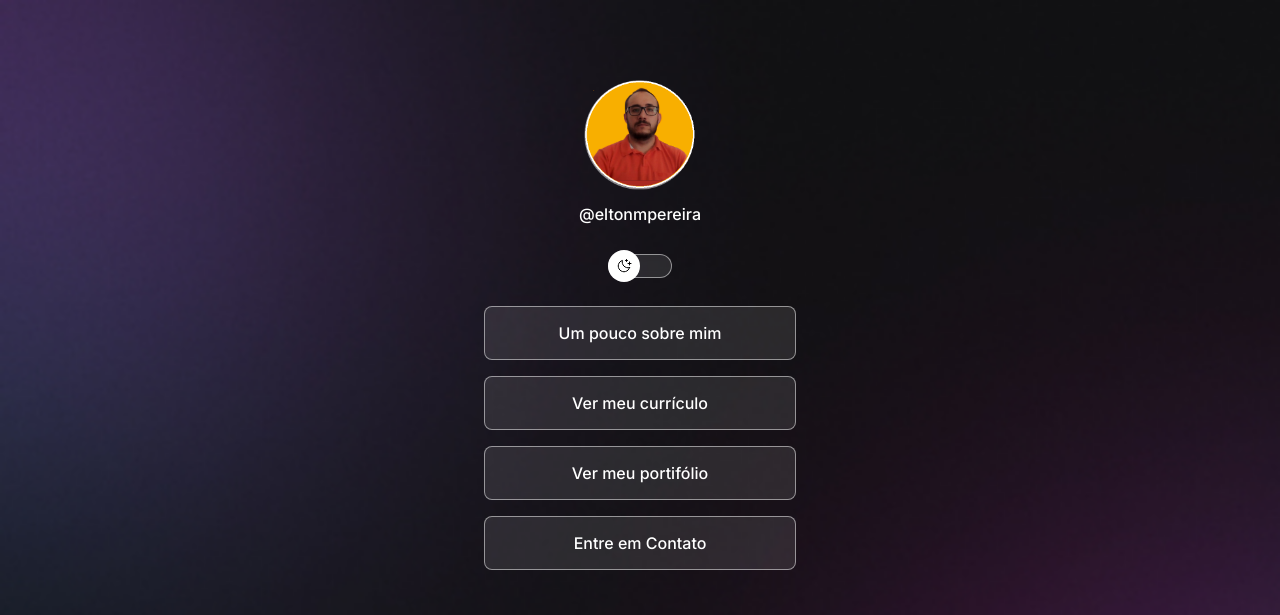
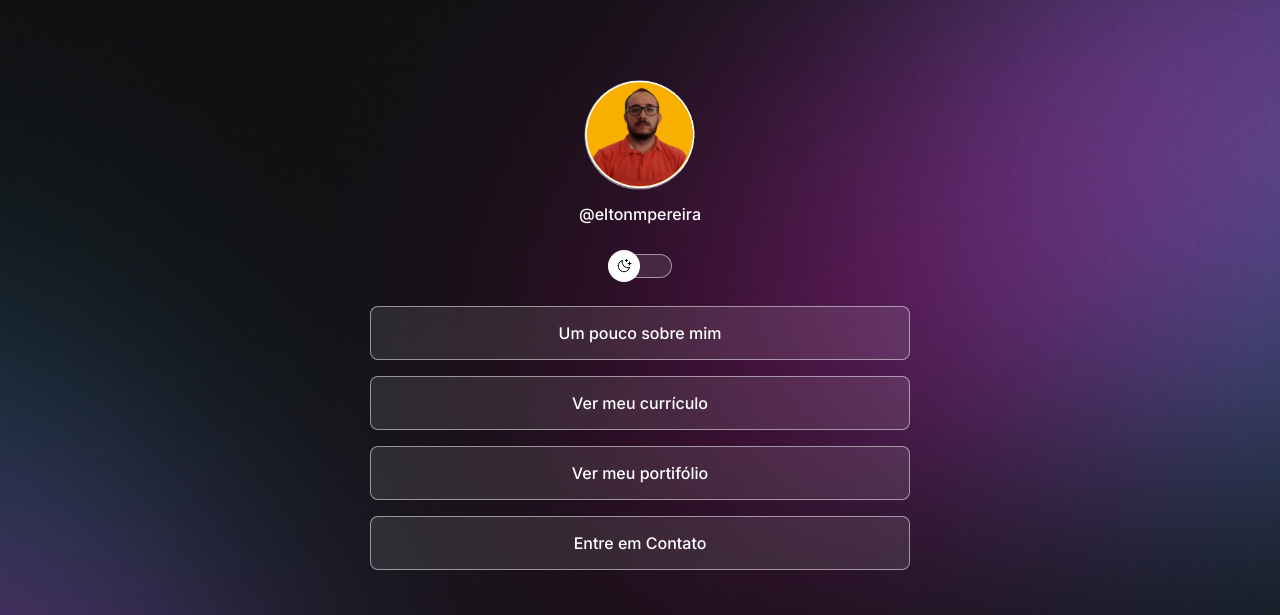
Before and after one commit to eltonmpereira/projeto_DevLinks_Rocketseat, a plain HTML site: page index.html in a window 1280 px wide. Shown: the top 615 px of the page. Drawn offline with nearby package versions, Linux system fonts and the light colour scheme.

Commit message:
Alterações No CSS e background

```diff
--- a/style.css
+++ b/style.css
@@ -24,14 +24,8 @@
   --switch-bg-url: url(./assets/sun.svg);
 }
 body {
-  /*
-  background-image: url(./assets/bg-mobile.jpg);
-  background-repeat: no-repeat;
-  background-position: top center;
-  background-size: cover;
-*/
-
   background: var(--bg-url) no-repeat top center/cover;
+  height: 100vh;
 }
 
 body * {
@@ -40,7 +34,8 @@ body * {
 }
 
 #container {
-  width: 360px;
+  width: 100%;
+  max-width: 588px;
   margin: 56px auto 0px;
   padding: 0 24px;
 }
@@ -154,3 +149,12 @@ footer {
   text-align: center;
   font-size: 14px;
 }
+
+@media (min-width: 700px) {
+  :root {
+    --bg-url: url(./assets/bg-desktop.jpg);
+  }
+  .light {
+    --bg-url: url(./assets/bg-desktop-light.jpg);
+  }
+}
```
Also changed, not shown: 1 other file.
